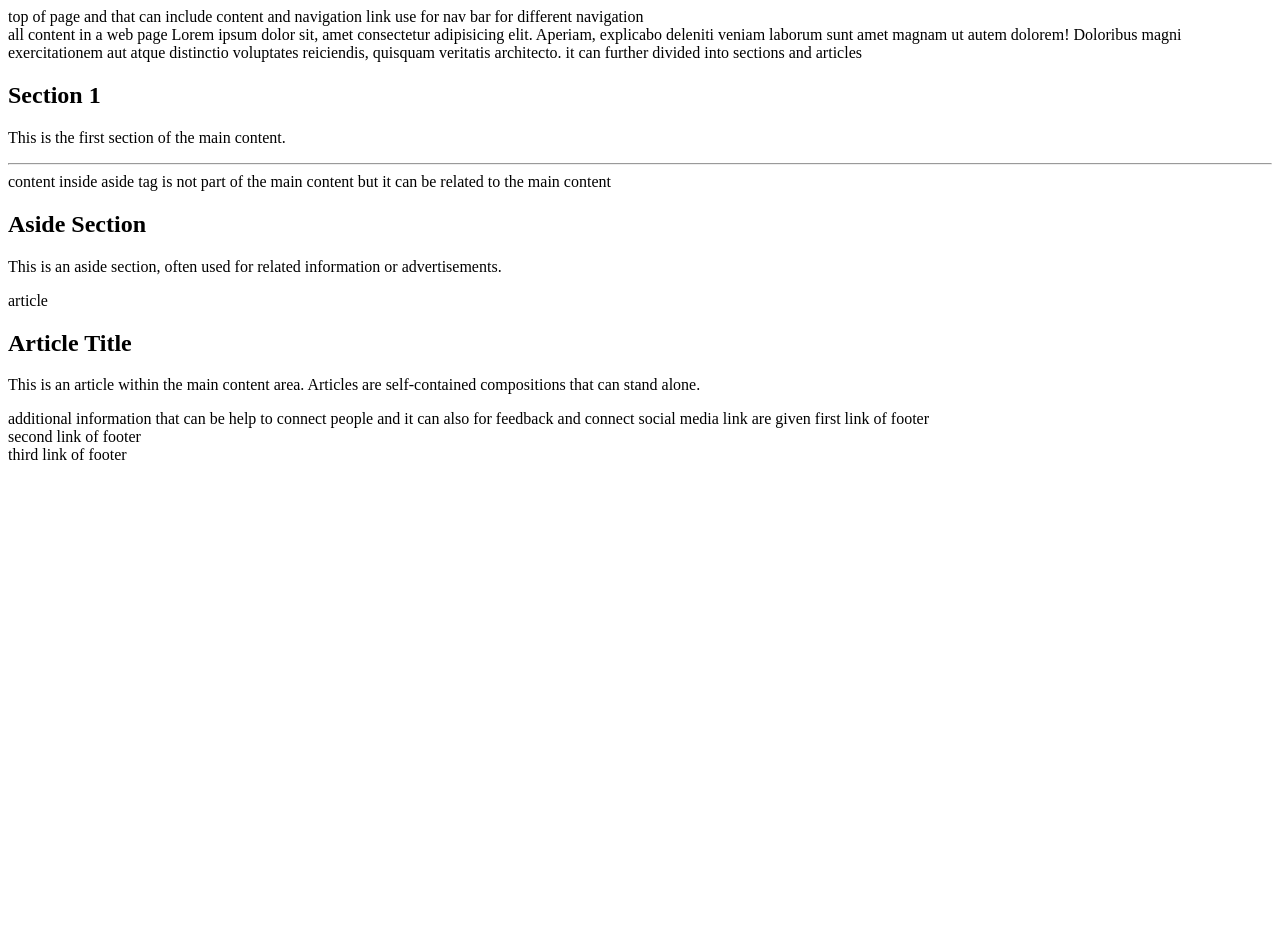
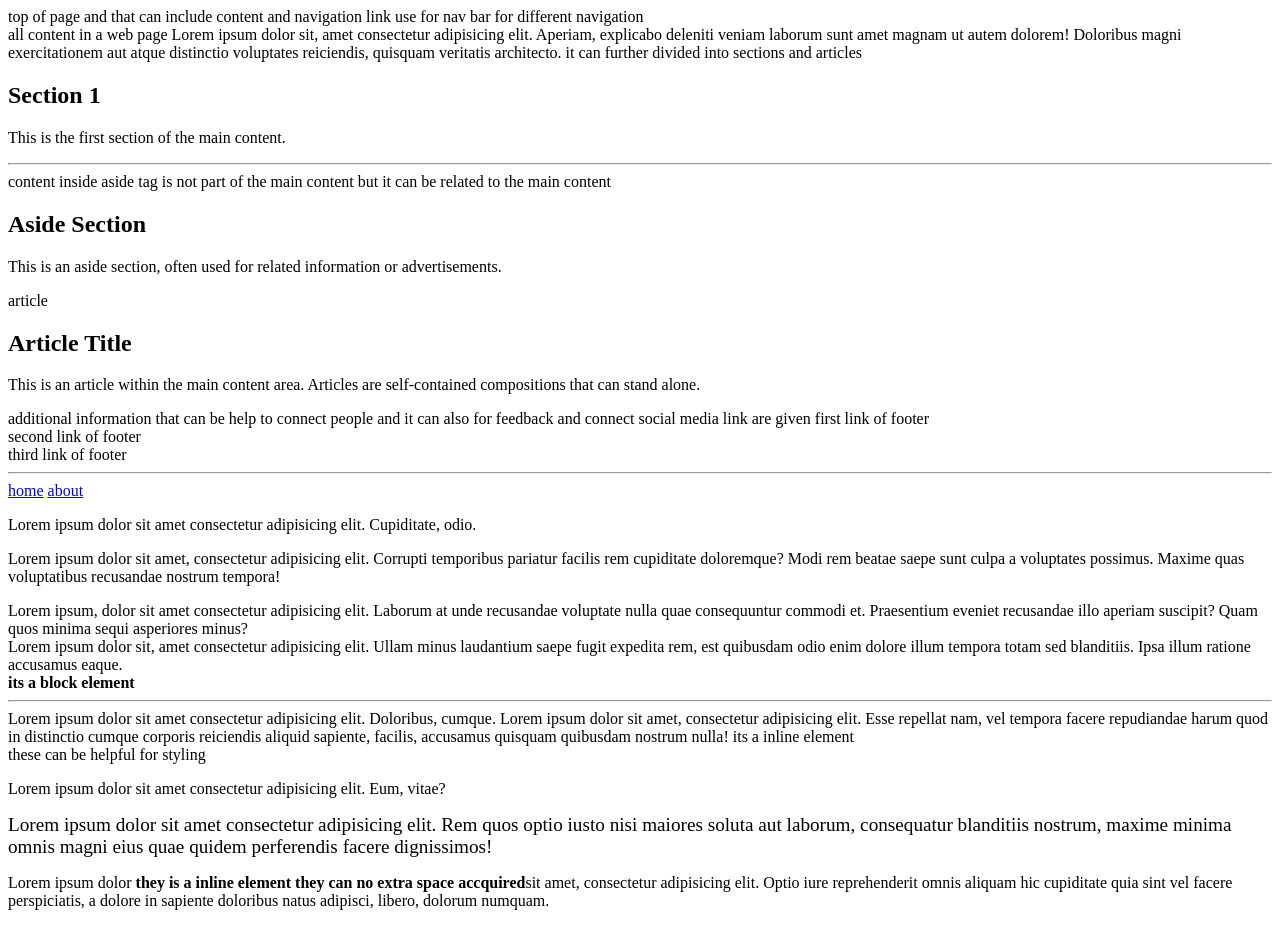
Before and after one commit to Pranavraj09/HTML-revision, a plain HTML site: page level4.html in a window 1280 px wide. Before the commit the page ends 800 px from the top, so only its background shows below. Drawn offline with Linux system fonts and the light colour scheme.

Commit message:
level four commit

```diff
--- a/level4.html
+++ b/level4.html
@@ -49,5 +49,30 @@
     image folder
     assets
     sub-directories-->
+    <hr>
+    <!--navigation tags-->
+    <header>
+        <a href="#home">home</a>
+        <a href="#about">about</a>
+    </header>
+    <p id="home">Lorem ipsum dolor sit amet consectetur adipisicing elit. Cupiditate, odio.</p>
+    <p id="about">Lorem ipsum dolor sit amet, consectetur adipisicing elit. Corrupti temporibus pariatur facilis rem cupiditate doloremque? Modi rem beatae saepe sunt culpa a voluptates possimus. Maxime quas voluptatibus recusandae nostrum tempora!</p>
+    <!--block and inline element
+    block element is that can be start a new line and take up a full width and take full horizantal space it like a div,h1,p,ul,li etc
+    inline elements is that can be start immediately before first complete they can took only content space not full it like a span,a ,strong,img etc-->
+    <div>Lorem ipsum, dolor sit amet consectetur adipisicing elit. Laborum at unde recusandae voluptate nulla quae consequuntur commodi et. Praesentium eveniet recusandae illo aperiam suscipit? Quam quos minima sequi asperiores minus?</div>
+    <div>Lorem ipsum dolor sit, amet consectetur adipisicing elit. Ullam minus laudantium saepe fugit expedita rem, est quibusdam odio enim dolore illum tempora totam sed blanditiis. Ipsa illum ratione accusamus eaque.</div>
+    <b>its a block element</b>
+    <hr>
+    <span>Lorem ipsum dolor sit amet consectetur adipisicing elit. Doloribus, cumque.</span>
+    <span>Lorem ipsum dolor sit amet, consectetur adipisicing elit. Esse repellat nam, vel tempora facere repudiandae harum quod in distinctio cumque corporis reiciendis aliquid sapiente, facilis, accusamus quisquam quibusdam nostrum nulla!</span>
+    its a inline element
+    <div>these can be helpful for styling
+        <p>Lorem ipsum dolor sit amet consectetur adipisicing elit. Eum, vitae?</p>
+        <big>Lorem ipsum dolor sit amet consectetur adipisicing elit. Rem quos optio iusto nisi maiores soluta aut laborum, consequatur blanditiis nostrum, maxime minima omnis magni eius quae quidem perferendis facere dignissimos!</big>
+    </div>
+    <p>Lorem ipsum dolor <span><b>they is a inline element they can no extra space accquired</b></span>sit amet, consectetur adipisicing elit. Optio iure reprehenderit omnis aliquam hic cupiditate quia sint vel facere perspiciatis, a dolore in sapiente doloribus natus adipisci, libero, dolorum numquam.</p>
+    <!--Project is create grouping using the div tag
+    create navigation t the important section of your page-->
 </body>
 </html>
```
